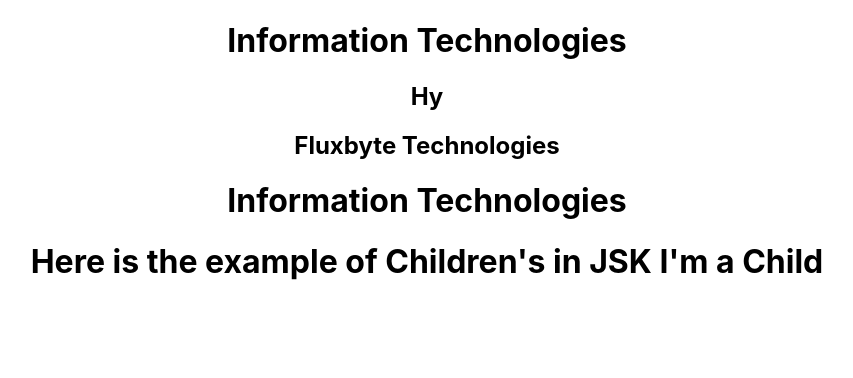
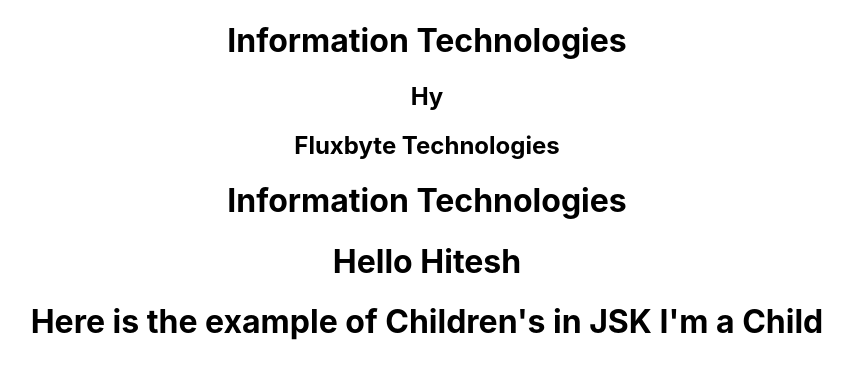
Before and after one commit to hitesh-fluxbyte/React-Crud-App, a React (Create React App) app in the folder my-app-test/: page / in a window 1280 px wide. Shown: the top 378 px of the page, without its empty margins (213-1066 px from the left). Built offline with nearby package versions, Linux system fonts and the light colour scheme.

Commit message:
State without Component

```diff
--- /dev/null
+++ b/my-app-test/src/State_Without_Constructor.js
@@ -0,0 +1,12 @@
+import React, { Component } from "react";
+
+class StateWithoutConstructor extends Component {
+  state = {
+    name: "Hitesh",
+  };
+  render() {
+    return <h1 className="App">Hello {this.state.name}</h1>;
+  }
+}
+
+export default StateWithoutConstructor;
--- a/my-app-test/src/index.js
+++ b/my-app-test/src/index.js
@@ -4,12 +4,14 @@
 import App from "./App";
 import Student from "./Student";
 import Children from "./Children";
+import StateWithoutConstructor from "./State_Without_Constructor";
 
 const root = ReactDOM.createRoot(document.getElementById("root"));
 root.render(
   <React.StrictMode>
     <Student />
     <App />
+    <StateWithoutConstructor />
     <Children>I'm a Child</Children>
   </React.StrictMode>
 );
```
